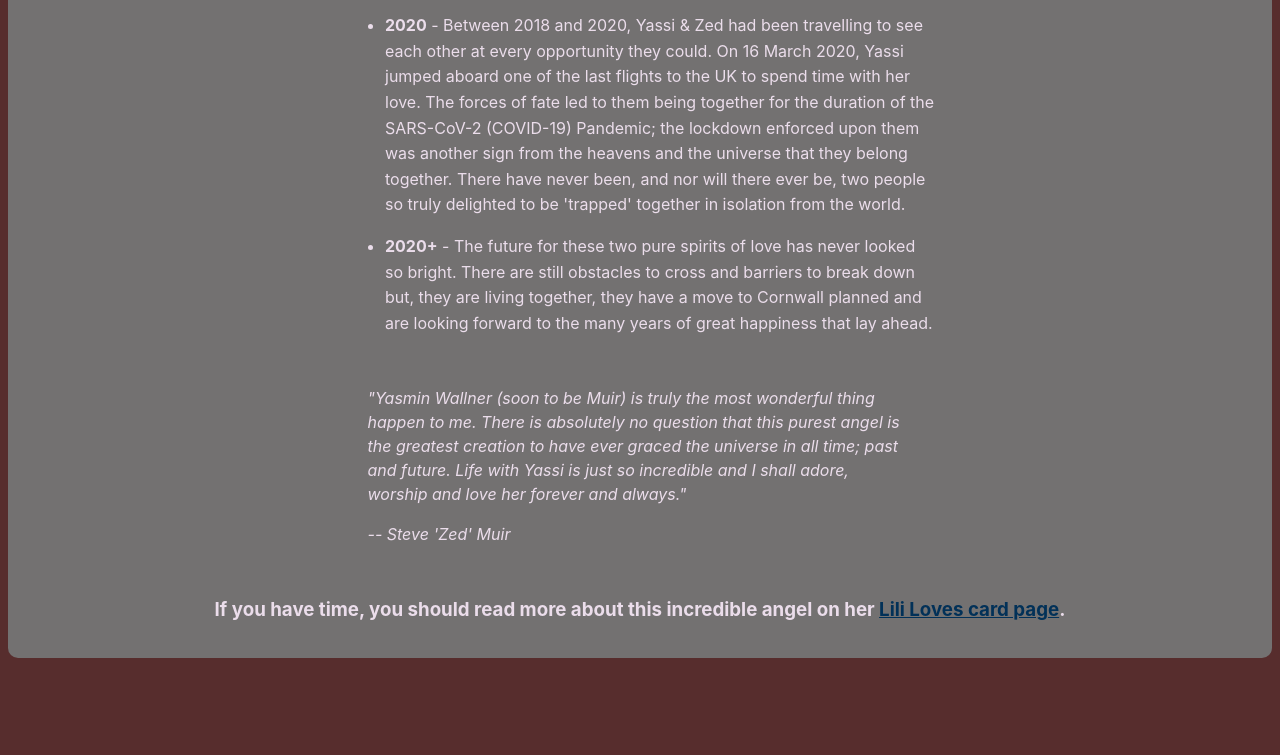
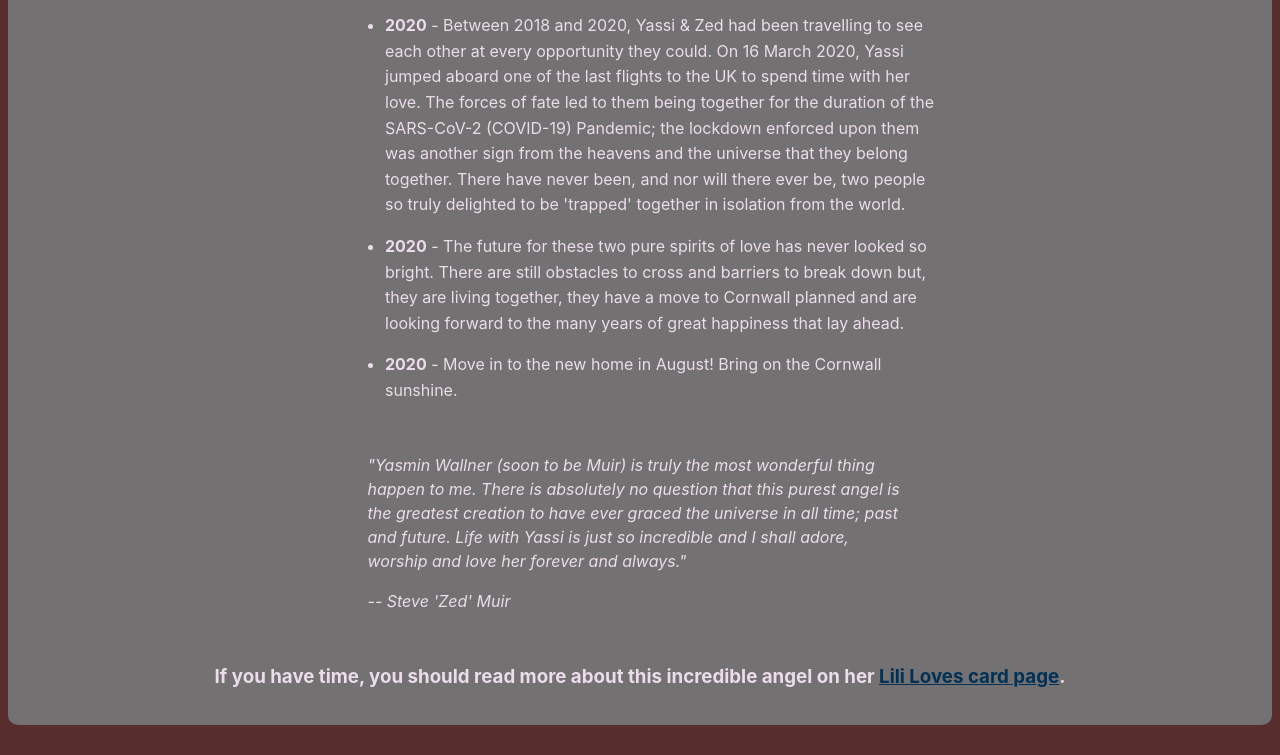
Before and after one commit to ZedMuir/Tribute, a plain HTML site: page index.html in a window 1280 px wide. Shown: the part 1771-2526 px from the top of the page. Before the commit the page ends 2459 px from the top, so only its background shows below. Drawn offline with Linux system fonts and the light colour scheme.

Commit message:
Updated index.thml
Added a new li item about moving to Cornwall

```diff
--- a/index.html
+++ b/index.html
@@ -63,8 +63,11 @@
         There have never been, and nor will there ever be, two people so truly delighted to be 'trapped' together in isolation from the world.
       </li>
       <li>
-        <strong>2020+</strong> - The future for these two pure spirits of love has never looked so bright. There are still obstacles to cross and barriers to break down but, they are living together, they have a move to Cornwall planned and
+        <strong>2020</strong> - The future for these two pure spirits of love has never looked so bright. There are still obstacles to cross and barriers to break down but, they are living together, they have a move to Cornwall planned and
         are looking forward to the many years of great happiness that lay ahead.
+      </li>
+      <li>
+        <strong>2020</strong> - Move in to the new home in August! Bring on the Cornwall sunshine.
       </li>
     </ul>
     <blockquote cite="">
```
